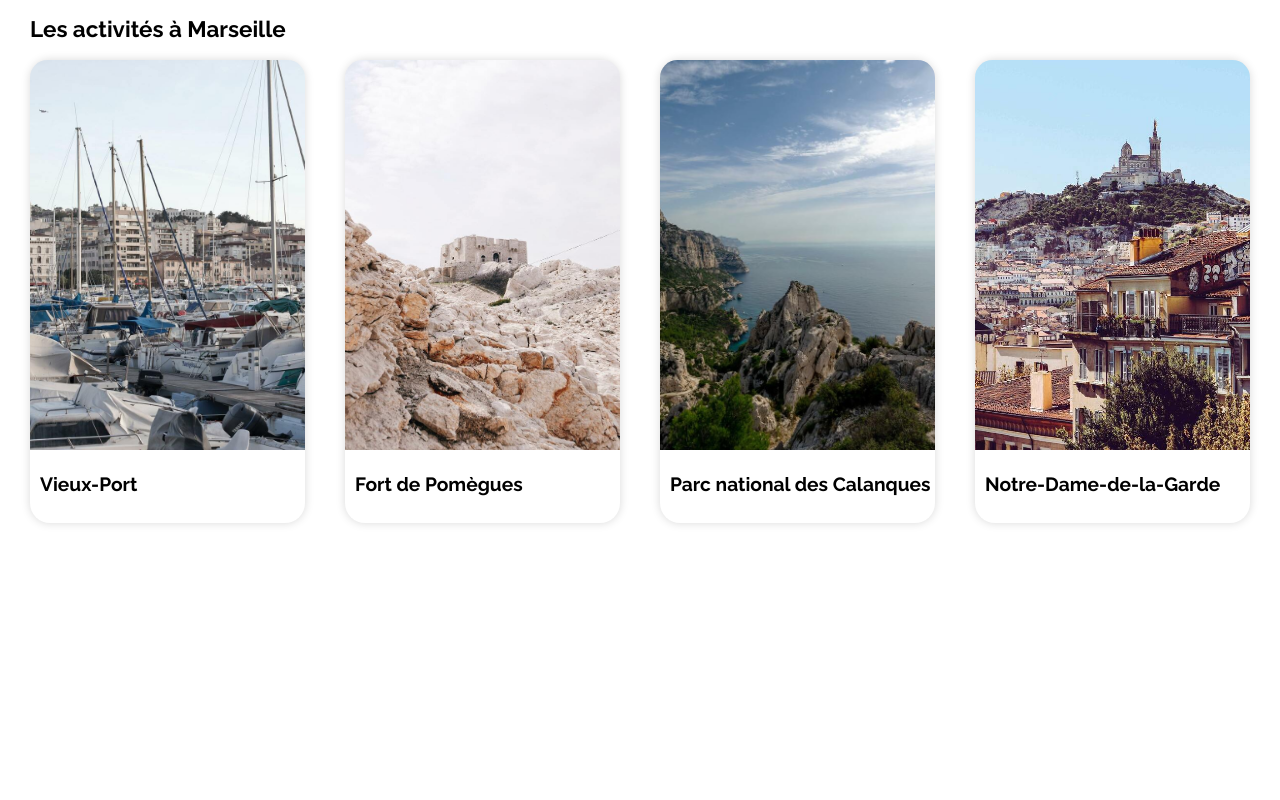
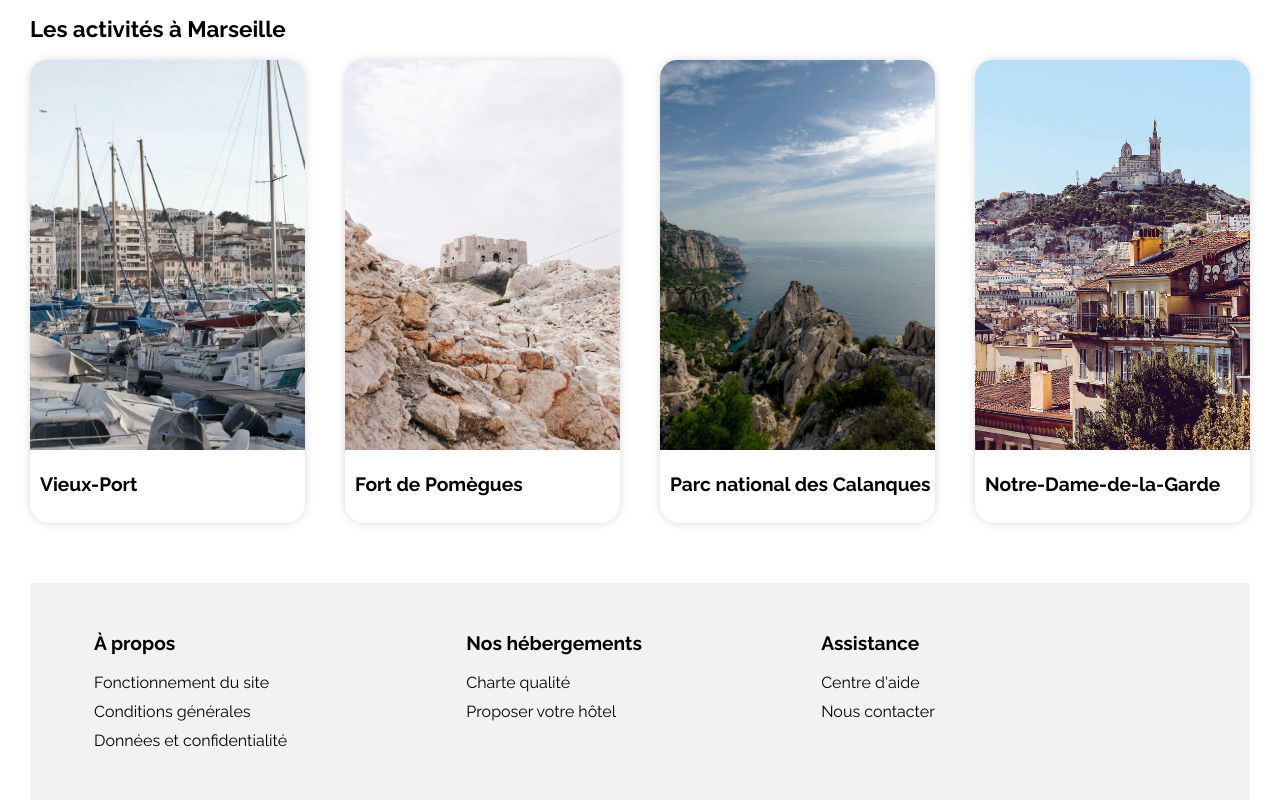
Before and after one commit to aReynier/Projet-2-page-d-accueil-de-Booki, a plain HTML site: page index.html in a window 1280 px wide. Shown: the part 1106-1906 px from the top of the page. Before the commit the page ends 1689 px from the top, so only its background shows below. Drawn offline with Linux system fonts and the light colour scheme.

Commit message:
intégration du footer

```diff
--- a/css/style.css
+++ b/css/style.css
@@ -229,10 +229,6 @@ input[type="checkbox"]:checked + label {
     transition: box-shadow 0.2s;
 }
 
-.card-housing {
-
-}
-
 .card-housing:hover, .card-trend:hover, .card-activities:hover {
     box-shadow: 0px 0px 10px gray;
 }
@@ -343,3 +339,18 @@ input[type="checkbox"]:checked + label {
 .card-activities-title {
     padding: 0 0 8px 10px;
 }
+
+footer {
+    background-color: #F2F2F2;
+}
+
+#nav-footer-global-container {
+    padding: 30px 0px 40px 0px;
+    padding-left: 5vw;
+    display: flex;
+    column-gap: 14vw;
+}
+
+.nav-footer-item {
+    margin: 0 0 10px 0;
+}
--- a/index.html
+++ b/index.html
@@ -276,6 +276,32 @@
                         </div>
                     </div>
                 </section>
+                <footer>
+                    <div id="nav-footer-global-container">
+                        <div class="nav-footer-column">
+                            <h3>À propos</h3>
+                            <ul class="nav-footer-container">
+                                <li class="nav-footer-item"><a href="#" title="Fonctionnement du site"></a>Fonctionnement du site</li>
+                                <li class="nav-footer-item"><a href="#" title="Conditions générales">Conditions générales</a></li>
+                                <li class="nav-footer-item"><a href="#" title="Données et confidentialité">Données et confidentialité</a></li>
+                            </ul>
+                        </div>
+                        <div class="nav-footer-column">
+                            <h3>Nos hébergements</h3>
+                            <ul class="nav-footer-container">
+                                <li class="nav-footer-item"><a href="#" title="Charte qualité"></a>Charte qualité</li>
+                                <li class="nav-footer-item"><a href="#" title="Proposer votre hôtel">Proposer votre hôtel</a></li>
+                            </ul>
+                        </div>
+                        <div class="nav-footer-column">
+                            <h3>Assistance</h3>
+                            <ul class="nav-footer-container">
+                                <li class="nav-footer-item"><a href="#" title="Centre d'aide"></a>Centre d'aide</li>
+                                <li class="nav-footer-item"><a href="#" title="Nous contacter">Nous contacter</a></li>
+                            </ul>
+                        </div>
+                    </div>
+                </footer>
             </main>
         </div>
     </body>
```
